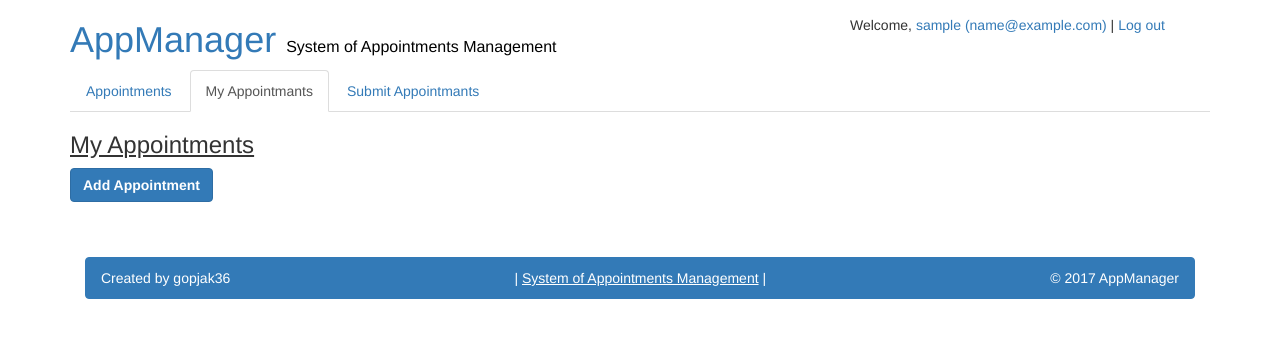
After one commit to gopjak36/appmanager, a Django app: page /my/ in a window 1280 px wide. The commit adds this page. Shown: the top 338 px of the page. Run offline with Django 3.2, Linux system fonts and the light colour scheme; the visitor is signed in with stand-in values (Sample User, id 1); data that the repository does not hold is empty; some libraries are stand-ins or nearby versions.

Commit message:
add Permission for Users(authentication and anonymous)

```diff
--- a/appmanager/urls.py
+++ b/appmanager/urls.py
@@ -15,6 +15,9 @@ urlpatterns = patterns('',
     # List of Submit Data from From Appointments url:
     url(r'^submitdata/$', 'manager.views.submit_data_list', name="submit_data_list"),
 
+    # List of User Appointments url:
+    url(r'^my/$', 'manager.views.my_appointments_list', name="my_appointments"),
+
     # List Authentication url:
     url(r'^auth/$', 'manager.views.authentication', name="auth"),
 
--- a/manager/models.py
+++ b/manager/models.py
@@ -38,6 +38,12 @@ class Appointment(models.Model):
                 blank=False,
                 null=True,
                 verbose_name=u"Title")
+
+    email = models.EmailField(
+                max_length=100,
+                blank=False,
+                null=True,
+                verbose_name=u"Email")
 
     def __unicode__(self):
         return u"%s" % self.title
--- a/manager/templates/manager/base.html
+++ b/manager/templates/manager/base.html
@@ -49,8 +49,10 @@
             {% url 'appointments_list' as url_appointments_list %}
             <li role="presentation" {% if request.path == url_appointments_list %} class="active" {% endif %}><a href="{% url 'appointments_list' %}">Appointments</a></li>
             {% if user.is_authenticated %}
+            {% url 'my_appointments' as url_my_appointments %}
+            <li role="presentation" {% if request.path == url_my_appointments %} class="active" {% endif %}><a href="{% url 'my_appointments' %}">My Appointmants</a></li>
             {% url 'submit_data_list' as url_submit_data_list %}
-            <li role="presentation" {% if request.path == url_submit_data_list %} class="active" {% endif %}><a href="{% url 'submit_data_list' %}">Submit Data</a></li>
+            <li role="presentation" {% if request.path == url_submit_data_list %} class="active" {% endif %}><a href="{% url 'submit_data_list' %}">Submit Appointmants</a></li>
             {% endif %}
           </ul>
 
--- /dev/null
+++ b/manager/templates/manager/my_appointments_list.html
@@ -0,0 +1,20 @@
+{% extends 'manager/base.html' %}
+
+{% load static from staticfiles %}
+
+{% block meta_title %} My Appointments {% endblock meta_title %}
+
+{% block title %}My Appointments{% endblock title %}
+
+{% block content %}
+  <!-- Add Appointment Button -->
+  <a class="btn btn-primary" id="btn-link" href="{% url 'appointments_add' %}">Add Appointment</a>
+
+  <!-- List of Appointments Start -->
+    <div class="list-group">
+      {% for my_appointment in my_appointments_list %}
+        <a class="list-group-item" id="list-item" href="{% url 'appointments_form' my_appointment.id %}">{{ my_appointment }} </a>
+      {% endfor %}
+    </div>
+  <!-- List of Appointments End -->
+{% endblock content %}
--- a/manager/templates/manager/submit_data_list.html
+++ b/manager/templates/manager/submit_data_list.html
@@ -2,9 +2,9 @@
 
 {% load static from staticfiles %}
 
-{% block meta_title %}Submit Data list from Appointments {% endblock meta_title %}
+{% block meta_title %}Submit Data from My Appointments {% endblock meta_title %}
 
-{% block title %}Submit Data list from Appointments{% endblock title %}
+{% block title %}Submit Data from My Appointments{% endblock title %}
 
 {% block content %}
   <!-- Table of Content Start -->
--- a/manager/views.py
+++ b/manager/views.py
@@ -32,6 +32,10 @@ def appointments_add(request):
                 errors['title'] = u"Please, enter the Title"
             else:
                 data['title'] = title
+
+            # Add user Email to data:
+            email = request.user.email
+            data['email'] = email
 
             # Date 1 validation:
             multitime = {} # data 1 collection for MultiTime
@@ -639,9 +643,16 @@ def appointments_form(request, aid):
 
 def submit_data_list(request):
     ''' Submit Data list of Appointments Form '''
-    submit_data_list = SubmitData.objects.all().order_by('date')
+    if request.user.is_anonymous and request.user.is_authenticated == False:
+        messages.warning(request,'You are not Sign in!')
+        return HttpResponseRedirect(reverse('appointments_list'))
+    elif request.user.is_authenticated:
+        submit_data_list = SubmitData.objects.all().order_by('date')
 
-    return render(request,'manager/submit_data_list.html',{'submit_data_list': submit_data_list })
+        return render(request,'manager/submit_data_list.html',{'submit_data_list': submit_data_list })
+    else:
+        messages.warning(request,'You are not Sign in!')
+        return HttpResponseRedirect(reverse('appointments_list'))
 
 def authentication(request):
     ''' Authentication User method '''
@@ -706,3 +717,16 @@ def authentication(request):
     else:
         # inital Sign in Form
         return render(request, 'manager/authentication.html', {})
+
+def my_appointments_list(request):
+    ''' List of User Appointments '''
+    if request.user.is_anonymous and request.user.is_authenticated == False:
+        messages.warning(request,'You are not Sign in!')
+        return HttpResponseRedirect(reverse('appointments_list'))
+    elif request.user.is_authenticated:
+        my_appointments_list = Appointment.objects.filter(email=request.user.email)
+
+        return render(request, 'manager/my_appointments_list.html', {'my_appointments_list': my_appointments_list})
+    else:
+        messages.warning(request,'You are not Sign in')
+        return HttpResponseRedirect(reverse('appointments_list'))
```
Also changed, not shown: manager/migrations/0003_auto_20170729_2335.py (added).
